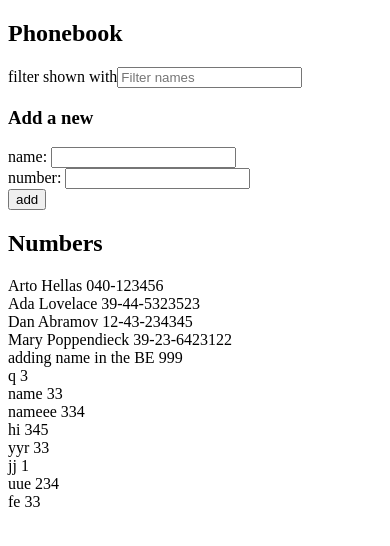
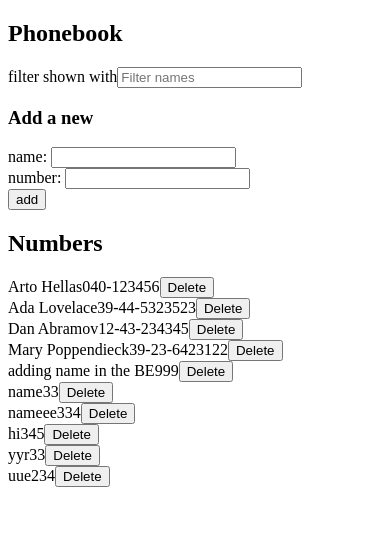
Before and after one commit to nazcoder/helsinki-cs-fullstack, a React (Vite) app in the folder part2/phonebook/: page / in a window 390 px wide. Shown: the top 546 px of the page. Built offline with nearby package versions, Linux system fonts and the light colour scheme; data requests are answered from the project's data file.

Commit message:
2.14: The Phonebook step 9, delete a person

```diff
--- a/part2/phonebook/db.json
+++ b/part2/phonebook/db.json
@@ -26,11 +26,6 @@
       "id": "VDQL5RvYJqk"
     },
     {
-      "name": "q",
-      "number": "3",
-      "id": "OX4pkugQPPQ"
-    },
-    {
       "name": "name",
       "number": "33",
       "id": "FyAXt0ELYCg"
@@ -51,19 +46,9 @@
       "id": "0FA8KrUDnvg"
     },
     {
-      "name": "jj",
-      "number": "1",
-      "id": "veUMIOa-tEc"
-    },
-    {
       "name": "uue",
       "number": "234",
       "id": "CWIdj4MhH9A"
-    },
-    {
-      "name": "fe",
-      "number": "33",
-      "id": "aVyw7VtdQgE"
     }
   ],
   "$schema": "./node_modules/json-server/schema.json"
--- a/part2/phonebook/src/App.jsx
+++ b/part2/phonebook/src/App.jsx
@@ -60,7 +60,10 @@ const App = () => {
         addName={addName}
       />
       <h2>Numbers</h2>
-      <Persons filteredPersons={filteredPersons} />
+      <Persons
+        filteredPersons={filteredPersons}
+        deletePerson={personServices.deletePerson}
+      />
     </div>
   );
 };
--- a/part2/phonebook/src/Persons.jsx
+++ b/part2/phonebook/src/Persons.jsx
@@ -1,9 +1,20 @@
-function Persons({ filteredPersons }) {
+function Persons({ filteredPersons, deletePerson }) {
+  const deletePersonFromWindow = (person) => {
+    const isConfirmed = window.confirm(`Are you sure to delete ${person.name}`);
+    if (isConfirmed) {
+      deletePerson(person.id);
+    }
+  };
   return (
     <div>
       {filteredPersons.map((person, index) => (
         <div key={person.name + index}>
-          <span>{person.name}</span> <span>{person.number}</span>
+          <span>{person.name}</span>
+          <span>{person.number}</span>
+          <button onClick={() => deletePersonFromWindow(person)}>
+            {" "}
+            Delete
+          </button>
         </div>
       ))}
     </div>
```
